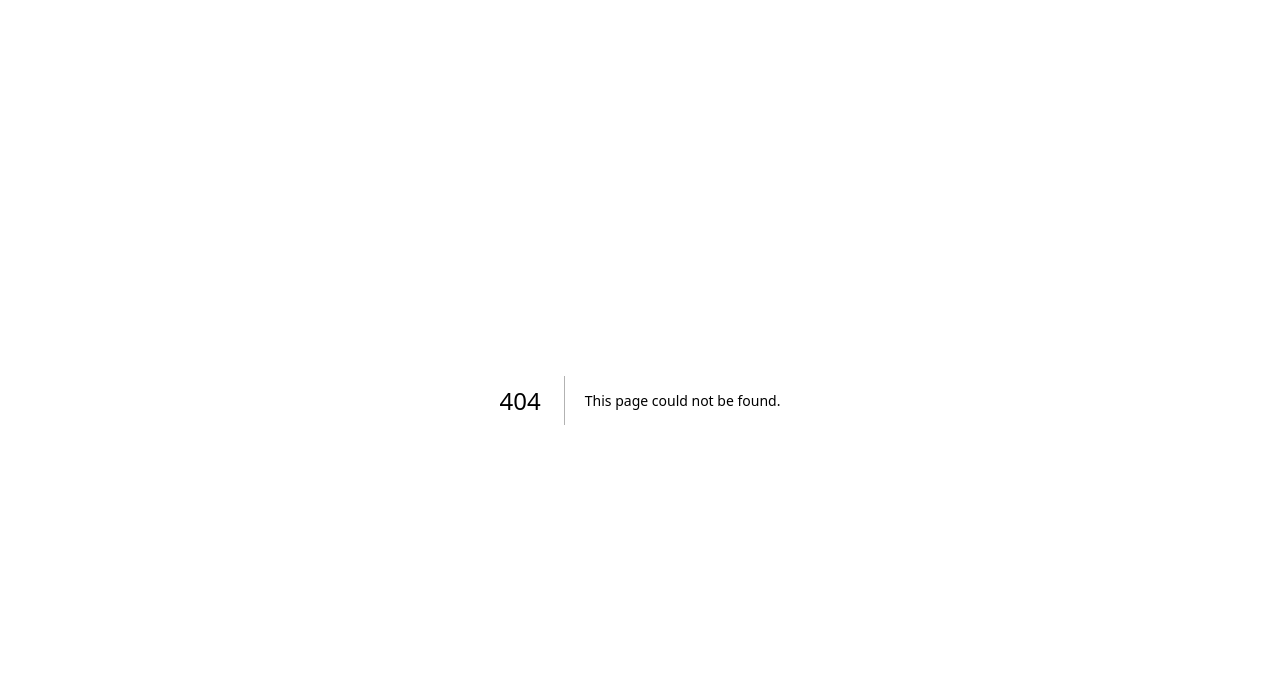
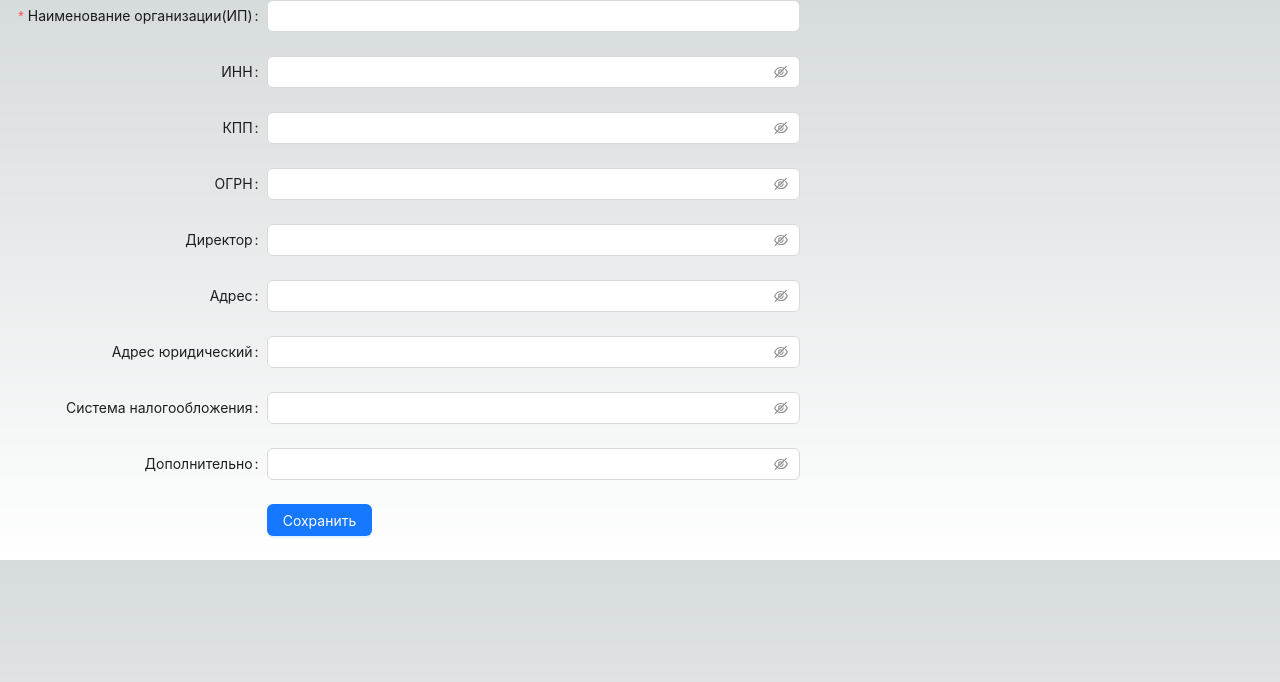
Before and after one commit to mdmicro/micropos-client-next-js, a Next.js app: page /menuPages/Companie in a window 1280 px wide. Before the commit this address had no page. Shown: the top 682 px of the page. Built offline with nearby package versions, Linux system fonts and the light colour scheme.

Commit message:
added form Companie

```diff
--- a/package.json
+++ b/package.json
@@ -2,6 +2,9 @@
   "name": "micropos-f",
   "version": "0.1.0",
   "private": true,
+  "repository": {
+    "url": "https://github.com/mdmicro/micropos-f.git"
+  },
   "scripts": {
     "dev": "next dev",
     "build": "next build",
--- /dev/null
+++ b/src/pages/menuPages/Companie.tsx
@@ -0,0 +1,99 @@
+import React from 'react';
+import {Button, Form, Input} from "antd";
+
+const onFinish = (values: any) => {
+
+    console.log('Success:', values);
+};
+
+const onFinishFailed = (errorInfo: any) => {
+    console.log('Failed:', errorInfo);
+};
+
+export default function Companie() {
+
+    return (
+        <Form
+            name="companie"
+            labelCol={{ span: 8 }}
+            wrapperCol={{ span: 16 }}
+            style={{ maxWidth: 800 }}
+            initialValues={{ remember: true }}
+            onFinish={onFinish}
+            onFinishFailed={onFinishFailed}
+            autoComplete="off"
+        >
+            <Form.Item
+                label="Наименование организации(ИП)"
+                name="name"
+                rules={[{ required: true, message: 'Введите наименование организации!' }]}
+            >
+                <Input />
+            </Form.Item>
+            <Form.Item
+                label="ИНН"
+                name="inn"
+                rules={[{ required: false, message: '' }]}
+            >
+                <Input.Password />
+            </Form.Item>
+            <Form.Item
+                label="КПП"
+                name="kpp"
+                rules={[{ required: false, message: '' }]}
+            >
+                <Input.Password />
+            </Form.Item>
+            <Form.Item
+                label="ОГРН"
+                name="ogrn"
+                rules={[{ required: false, message: '' }]}
+            >
+                <Input.Password />
+            </Form.Item>
+            <Form.Item
+                label="Директор"
+                name="direktor"
+                rules={[{ required: false, message: '' }]}
+            >
+                <Input.Password />
+            </Form.Item>
+            <Form.Item
+                label="Адрес"
+                name="address"
+                rules={[{ required: false, message: '' }]}
+            >
+                <Input.Password />
+            </Form.Item>
+            <Form.Item
+                label="Адрес юридический"
+                name="addresUr"
+                rules={[{ required: false, message: '' }]}
+            >
+                <Input.Password />
+            </Form.Item>
+
+            <Form.Item
+                label="Система налогообложения"
+                name="vatType"
+                rules={[{ required: false, message: '' }]}
+            >
+                <Input.Password />
+            </Form.Item>
+
+            <Form.Item
+                label="Дополнительно"
+                name="description"
+                rules={[{ required: false, message: '' }]}
+            >
+                <Input.Password />
+            </Form.Item>
+
+            <Form.Item wrapperCol={{ offset: 8, span: 16 }}>
+                <Button type="primary" htmlType="submit">
+                    Сохранить
+                </Button>
+            </Form.Item>
+        </Form>
+    );
+}
```
Also changed, not shown: src/pages/Organization.tsx (deleted, +0 -9 lines), src/pages/index.tsx (+19 -20 lines), src/pages/menuPages/Cashregister.tsx (renamed from src/pages/Cashregister.tsx), src/pages/menuPages/Catalog.tsx (renamed from src/pages/Catalog.tsx), src/pages/menuPages/Pos.tsx (renamed from src/pages/Pos.tsx), src/pages/menuPages/Terminal.tsx (renamed from src/pages/Terminal.tsx).
